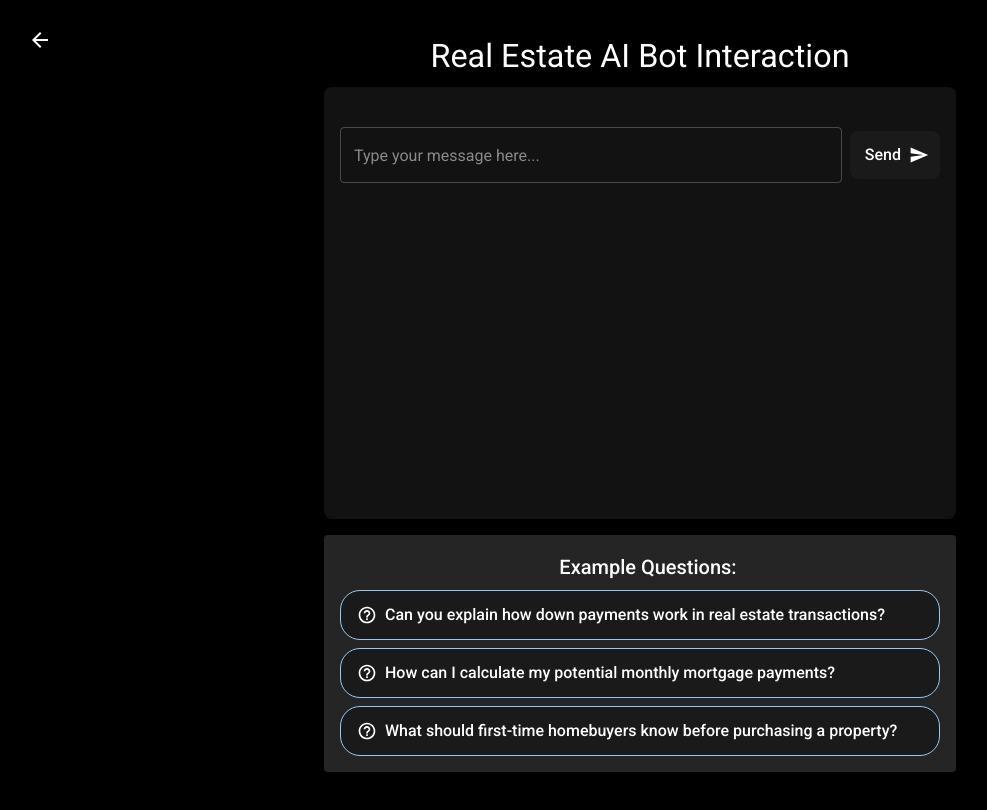
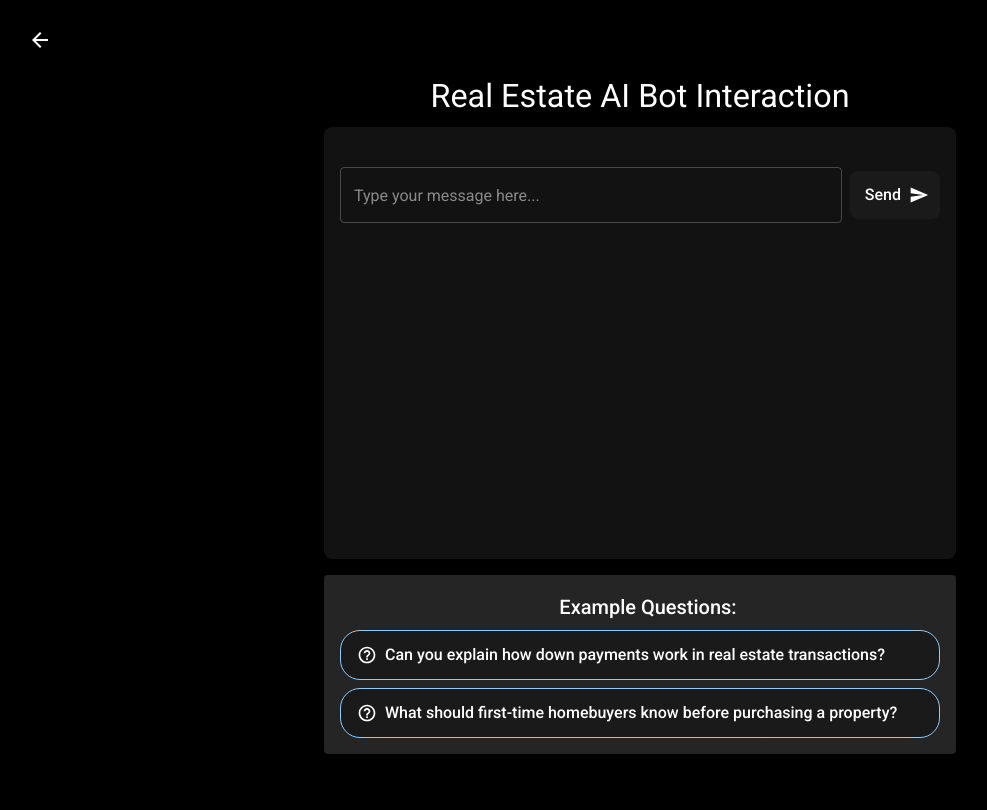
Before and after one commit to AnthonyMercadante/AnthonyMercadante.github.io, a React (Create React App) app: page /BotInteraction in a window 1280 px wide. Shown: the top 810 px of the page, without its empty margins (0-987 px from the left). Built offline with nearby package versions, Linux system fonts and the light colour scheme.

Commit message:
Adjusted heading position

```diff
--- a/src/components/BotInteraction/BotInteraction.tsx
+++ b/src/components/BotInteraction/BotInteraction.tsx
@@ -110,7 +110,7 @@ const BotInteraction = () => {
             <IconButton onClick={handleBack} sx={{ position: 'absolute', top: 20, left: 20, zIndex: 1 }}>
                 <ArrowBackIcon />
             </IconButton>
-            <Typography variant="h4" gutterBottom>
+            <Typography variant="h4" gutterBottom><br></br>
                 Real Estate AI Bot Interaction
             </Typography>
             <Box sx={{ width: '100%', maxWidth: 600, minHeight: 400, bgcolor: 'background.paper', borderRadius: 2, padding: 2, marginBottom: 2 }}>
@@ -161,14 +161,6 @@ const BotInteraction = () => {
                         variant="outlined"
                         startIcon={<HelpOutlineIcon />}
                         sx={{ justifyContent: 'flex-start', borderRadius: '20px', borderColor: 'primary.main' }}
-                        onClick={() => handleExampleQuestion("How can I calculate my potential monthly mortgage payments?")}
-                    >
-                        How can I calculate my potential monthly mortgage payments?
-                    </Button>
-                    <Button
-                        variant="outlined"
-                        startIcon={<HelpOutlineIcon />}
-                        sx={{ justifyContent: 'flex-start', borderRadius: '20px', borderColor: 'primary.main' }}
                         onClick={() => handleExampleQuestion("What should first-time homebuyers know before purchasing a property?")}
                     >
                         What should first-time homebuyers know before purchasing a property?
```
